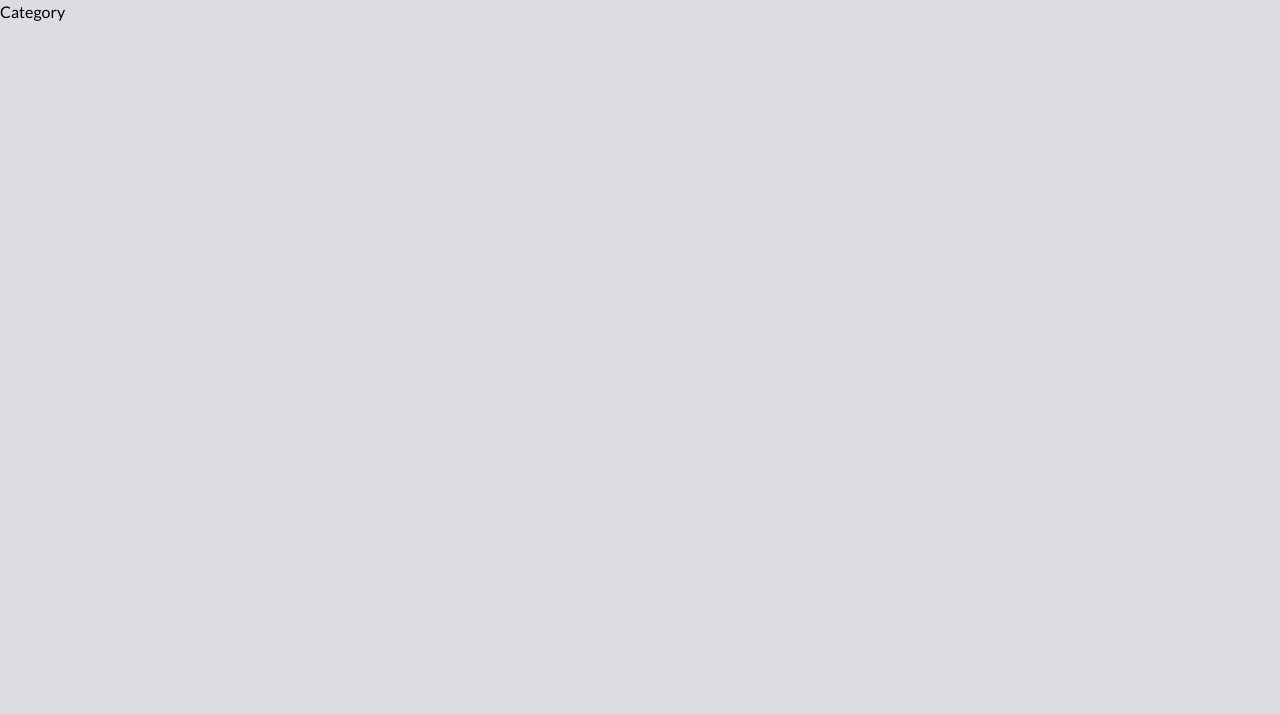
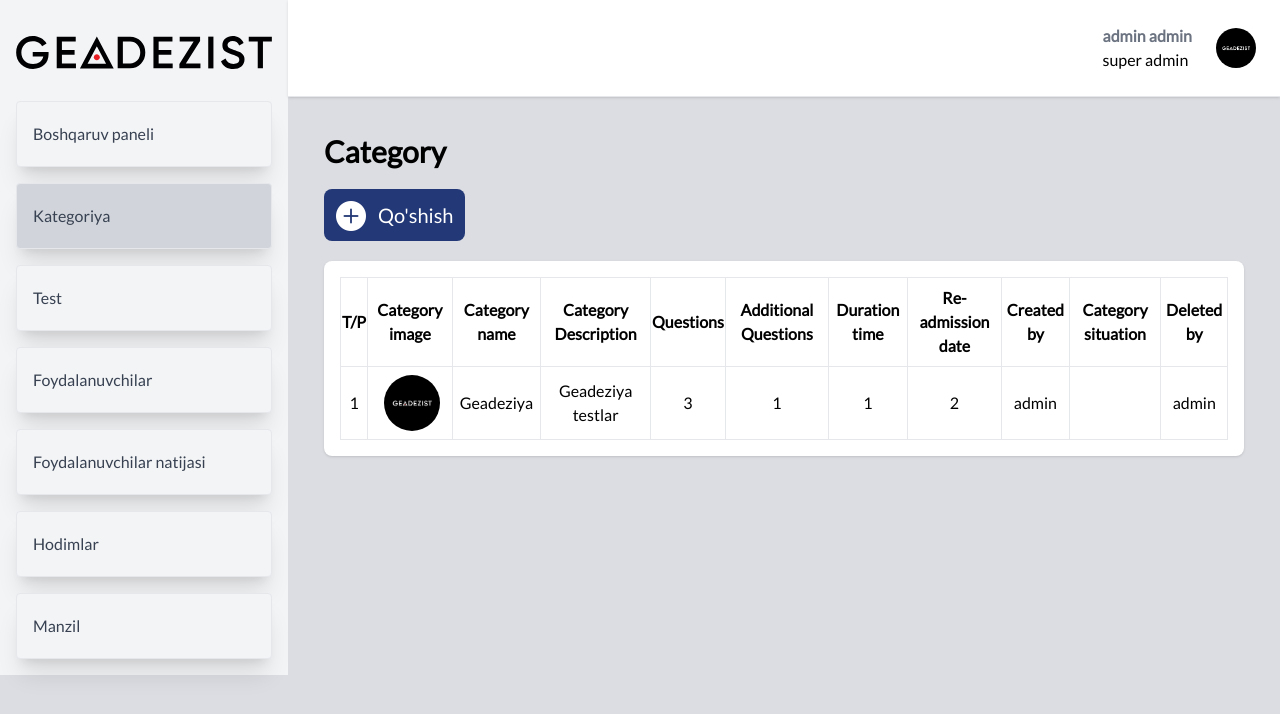
Before and after one commit to jasurhaydarovcode/GEADEZIST, a React (Vite) app: page /category in a window 1280 px wide. Shown: the top 714 px of the page. Built offline with nearby package versions, Linux system fonts and the light colour scheme.

Commit message:
update category created

```diff
--- /dev/null
+++ b/src/components/CategoryAddModal.tsx
@@ -0,0 +1,28 @@
+import React, { useState } from 'react';
+import { Button, Modal } from 'antd';
+
+const CategoryAddModal: React.FC = () => {
+  const [open, setOpen] = useState(false);
+
+  return (
+    <>
+      <Button type="primary" onClick={() => setOpen(true)}>
+        Open Modal of 1000px width
+      </Button>
+      <Modal
+        title="Modal 1000px width"
+        centered
+        open={open}
+        onOk={() => setOpen(false)}
+        onCancel={() => setOpen(false)}
+        width={1000}
+      >
+        <p>some contents...</p>
+        <p>some contents...</p>
+        <p>some contents...</p>
+      </Modal>
+    </>
+  );
+};
+
+export default CategoryAddModal;
--- a/src/components/button.tsx
+++ b/src/components/button.tsx
@@ -1,5 +1,4 @@
 import { ButtonType } from "@/helpers/types/Button";
-
 
 const Button: React.FC<ButtonType> = ({
   btnText = '',
@@ -10,6 +9,8 @@ const Button: React.FC<ButtonType> = ({
   btnShadow = 'none',
   btnWidth = 'none',
   btnClass = '',
+  iconClass = '', // Ikonka classini qabul qilish
+  btnClick
 }) => {
   return (
     <div>
@@ -23,10 +24,10 @@ const Button: React.FC<ButtonType> = ({
           width: btnWidth,
         }}
         className={btnClass}
+        onClick={btnClick}
       >
         {/* Agar iconClass berilgan bo'lsa, <i> tegini ko'rsatamiz */}
-        {/* {iconClass && } */}
-
+        {iconClass && <i className={iconClass}></i>}
         {btnText && <span>{btnText}</span>}
       </button>
     </div>
--- a/src/helpers/types/Button.ts
+++ b/src/helpers/types/Button.ts
@@ -1,3 +1,4 @@
+import { ReactElement, ReactNode } from "react";
 
 export interface ButtonType {
   btnClass?: string;
@@ -8,4 +9,6 @@ export interface ButtonType {
   btnColor?: string;
   btnBorder?: string;
   btnShadow?: string;
+  iconClass?: string;
+  btnClick?: ReactElement;
 }
--- a/src/pages/Category.tsx
+++ b/src/pages/Category.tsx
@@ -1,7 +1,59 @@
-function Category() {
+import Button from "@/components/button"
+import CategoryAddModal from "@/components/CategoryAddModal"
+import Layout from "@/components/Dashboard/Layout"
+import { geodeziyaLogo } from "@/helpers/imports/images"
+
+const Category = () => {
   return (
-    <div>Category</div>
-  );
+    <Layout>
+      <div className=" p-5 space-y-5">
+        <div className="pagename">
+          <h1 className="font-semibold text-3xl">Category</h1>
+        </div>
+
+        <div className="addBtn">
+          <Button
+            onClick={CategoryAddModal}
+            btnText="Qo'shish"
+            iconClass="bi bi-plus-circle-fill text-3xl"
+            btnClass="flex items-center gap-3 bg-blue-900 text-white text-xl px-3 py-2 rounded-lg hover:bg-blue-800" />
+        </div>
+        <div className="bg-white shadow rounded-lg p-4 overflow-x-auto">
+          <table className="min-w-full bg-white border">
+            <thead>
+              <tr>
+                <th className="py-2 border">T/P</th>
+                <th className="py-2 border">Category image</th>
+                <th className="py-2 border">Category name</th>
+                <th className="py-2 border">Category Description</th>
+                <th className="py-2 border">Questions</th>
+                <th className="py-2 border">Additional Questions</th>
+                <th className="py-2 border">Duration time</th>
+                <th className="py-2 border">Re-admission date</th>
+                <th className="py-2 border">Created by</th>
+                <th className="py-2 border">Category situation</th>
+                <th className="py-2 border">Deleted by</th>
+              </tr>
+            </thead>
+            <tbody>
+              <tr>
+                <td className="py-2 border text-center">1</td>
+                <td className="py-2 border text-center pl-4"><img src={geodeziyaLogo} className="w-14 h-14 rounded-full" alt="logo" /></td>
+                <td className="py-2 border text-center">Geadeziya</td>
+                <td className="py-2 border text-center">Geadeziya testlar</td>
+                <td className="py-2 border text-center">3</td>
+                <td className="py-2 border text-center">1</td>
+                <td className="py-2 border text-center">1</td>
+                <td className="py-2 border text-center">2</td>
+                <td className="py-2 border text-center">admin</td>
+                <td className="py-2 border text-center">  </td>
+                <td className="py-2 border text-center">admin</td>
+              </tr>
+            </tbody>
+          </table>
+        </div>
+      </div>
+    </Layout>
+  )
 }
-
 export default Category
```
